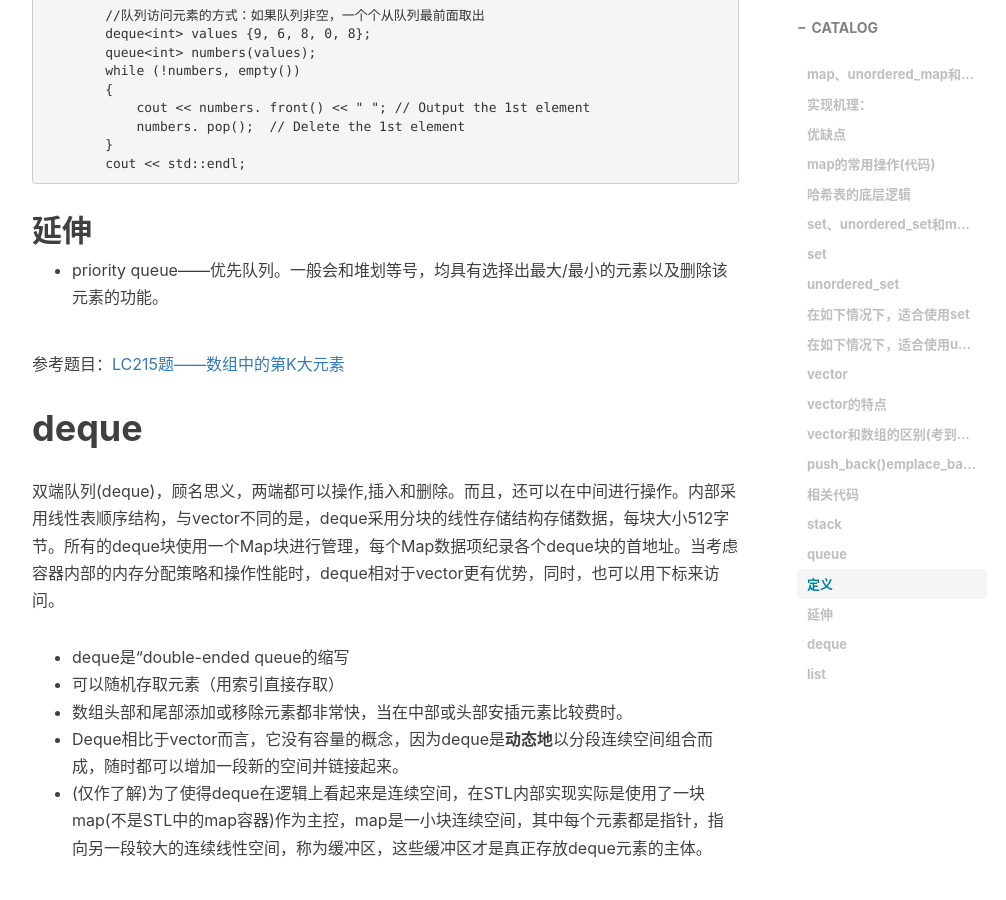
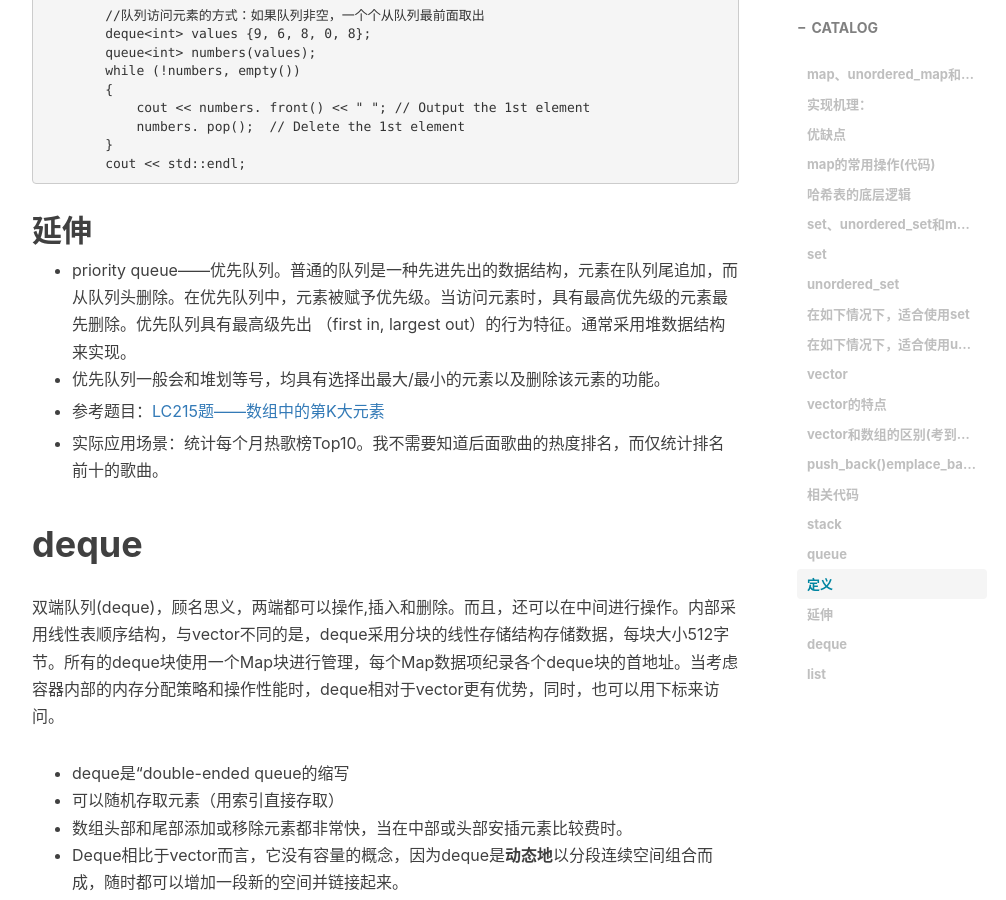
Before and after one commit to xie96808/xie96808.github.io, a Jekyll site: the page built from _posts/2022-04-07-STL底层逻辑汇总.md, in a window 1280 px wide and 900 px high, scrolled down 7305 px. Shown: the whole window, without its empty margins (233-1239 px from the left). Built offline with Jekyll 4.4.1, drawn with Linux system fonts in a browser that asks for light colours; nearby versions of some CDN libraries; comment, search, counter and statistics services are not loaded.

Commit message:
Update 2022-04-07-STL底层逻辑汇总.md

```diff
--- a/_posts/2022-04-07-STL底层逻辑汇总.md
+++ b/_posts/2022-04-07-STL底层逻辑汇总.md
@@ -281,9 +281,12 @@ C++中数组为内置的数据类型，存放在栈中，其内存的分配和
 
 ## 延伸
 
-* priority queue——优先队列。一般会和堆划等号，均具有选择出最大/最小的元素以及删除该元素的功能。
+* priority queue——优先队列。普通的队列是一种先进先出的数据结构，元素在队列尾追加，而从队列头删除。在优先队列中，元素被赋予优先级。当访问元素时，具有最高优先级的元素最先删除。优先队列具有最高级先出 （first in, largest out）的行为特征。通常采用堆数据结构来实现。
+* 优先队列一般会和堆划等号，均具有选择出最大/最小的元素以及删除该元素的功能。
 
-参考题目：[LC215题——数组中的第K大元素](https://leetcode.cn/problems/kth-largest-element-in-an-array/)
+* 参考题目：[LC215题——数组中的第K大元素](https://leetcode.cn/problems/kth-largest-element-in-an-array/)
+
+* 实际应用场景：统计每个月热歌榜Top10。我不需要知道后面歌曲的热度排名，而仅统计排名前十的歌曲。
 
 # deque
 
```
